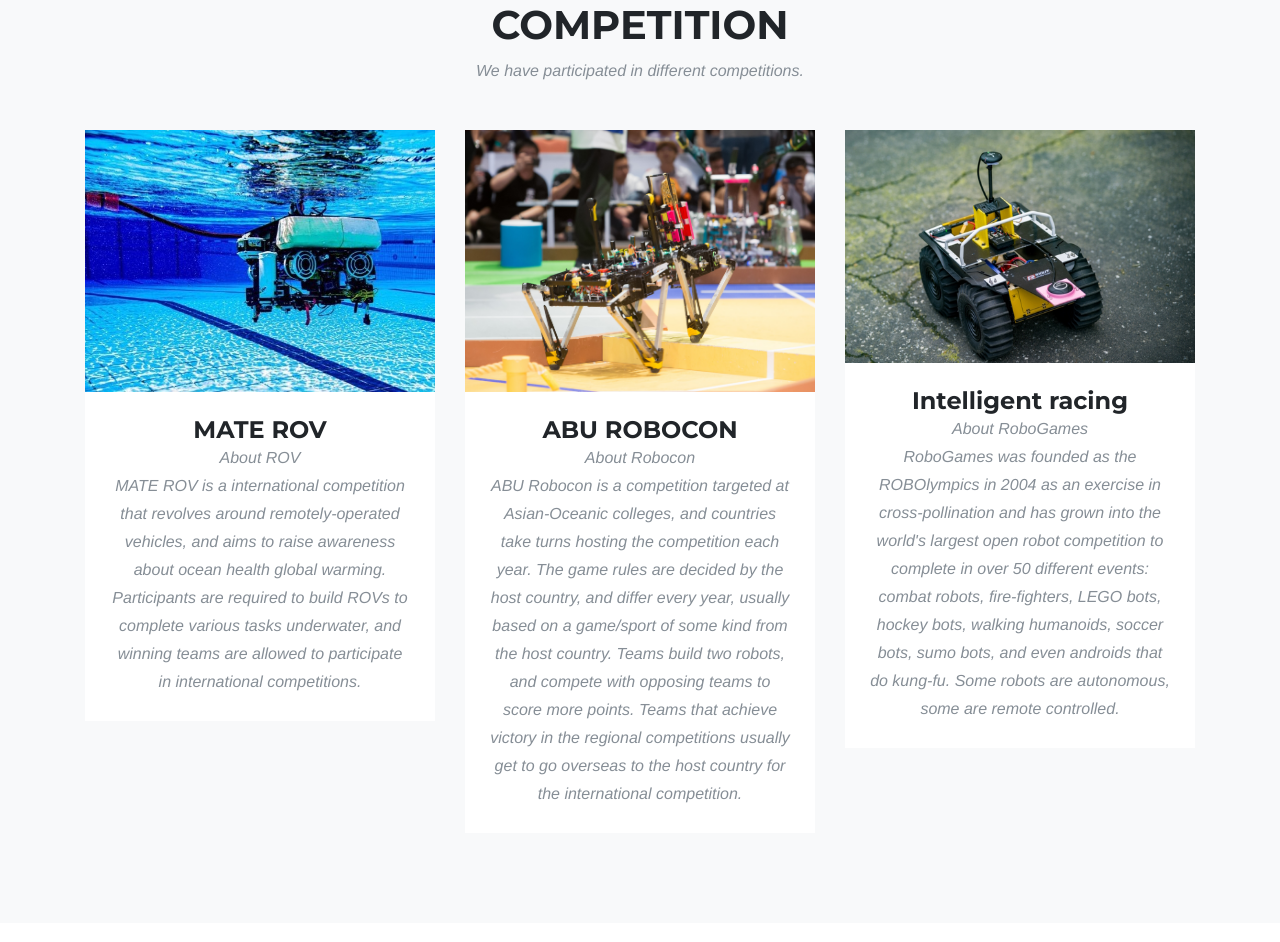
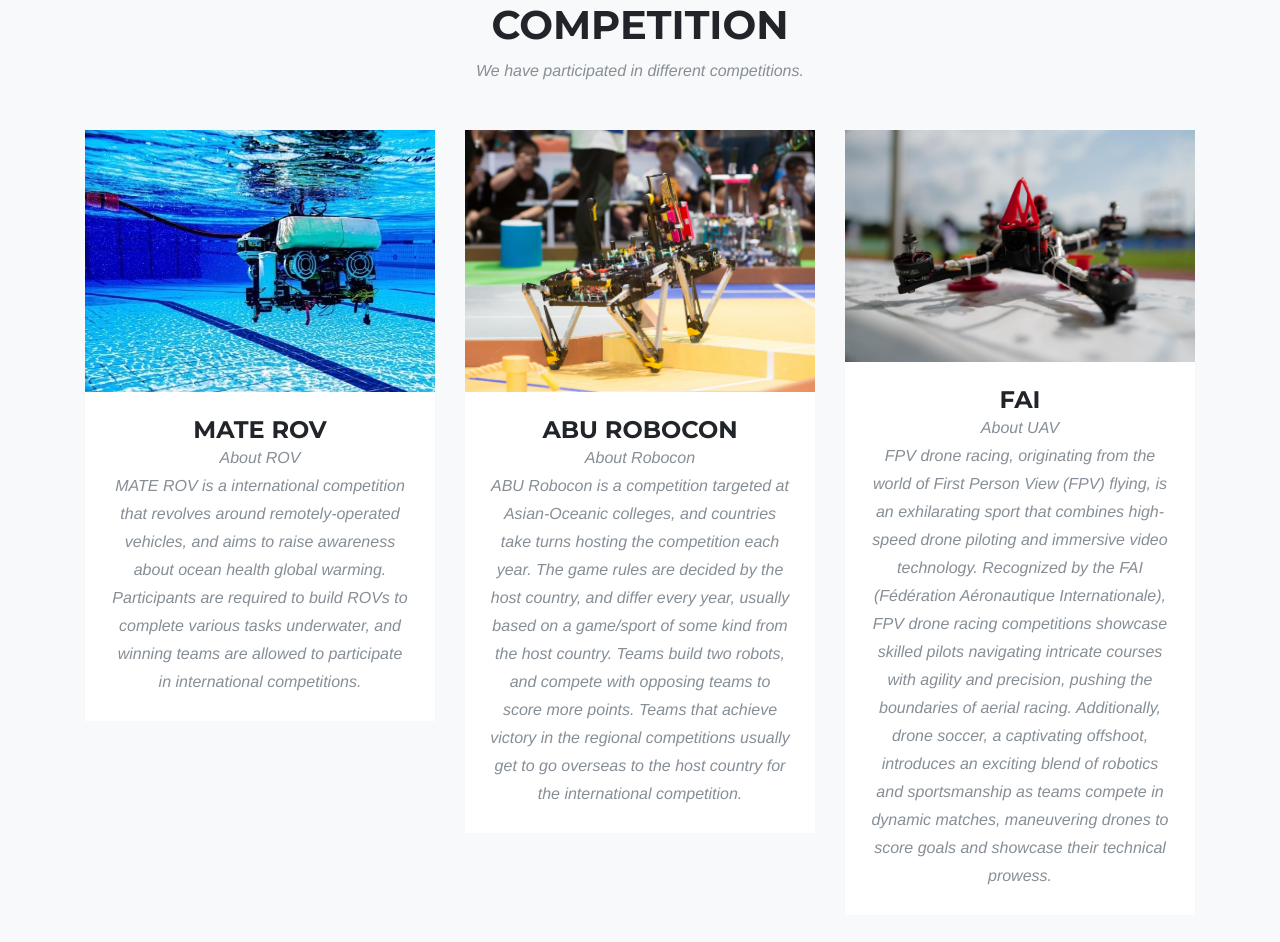
Before and after one commit to Henry-Loi/HKUST-Robotics-Team-Website, a plain HTML site: page index.html in a window 1280 px wide. Shown: the part 778-1720 px from the top of the page. Drawn offline with Linux system fonts and the light colour scheme; a web font is replaced by a local one.

Commit message:
add FAI UAV team

```diff
--- a/index.html
+++ b/index.html
@@ -218,23 +218,31 @@
               usually get to go overseas to the host country for the international competition.</p>
           </div>
         </div>
-        <!--
+
         <div class="col-md-4 col-sm-6 competition-item">
-            <a class="competition-link" href="https://nxpcup.nxp.com/" target="_blank">
+          <a class="competition-link"
+            href="https://www.fai.org/drone-sports?upcoming=1&f%5B0%5D=fai_event_year%3A2023&display=list "
+            target="_blank">
             <div class="competition-hover">
               <div class="competition-hover-content">
                 <i class="fa fa-plus fa-3x"></i>
               </div>
             </div>
-              <img class="img-fluid" src="img/portfolio/03-thumbnail.jpg" alt="">
+            <img class="img-fluid" src="img/portfolio/05-thumbnail.jpg" alt="">
           </a>
           <div class="competition-caption">
-              <h4>NXP CUP</h4>
-			  <p class="text-muted">About Smart Car</p>
-				<p class="text-muted">Participants aim to construct an autonomous vehicle that can follow a track accurately, usually relying on camera sensors and image processing. Members design and implement algorithims optimized for such a task, and aim to build a vehicle that can complete the track accurately and quickly.</p>
+            <h4>FAI</h4>
+            <p class="text-muted">About UAV</p>
+            <p class="text-muted">FPV drone racing, originating from the world of First Person View (FPV) flying, is an
+              exhilarating sport that combines high-speed drone piloting and immersive video technology. Recognized by
+              the FAI (Fédération Aéronautique Internationale), FPV drone racing competitions showcase skilled pilots
+              navigating intricate courses with agility and precision, pushing the boundaries of aerial racing.
+              Additionally, drone soccer, a captivating offshoot, introduces an exciting blend of robotics and
+              sportsmanship as teams compete in dynamic matches, maneuvering drones to score goals and showcase their
+              technical prowess.
           </div>
         </div>
-		  -->
+
         <div class="col-md-4 col-sm-6 competition-item">
           <a class="competition-link" href="http://robogames.net/" target="_blank">
             <div class="competition-hover">
@@ -245,8 +253,8 @@
             <img class="img-fluid" src="img/portfolio/04-thumbnail.jpg" alt="">
           </a>
           <div class="competition-caption">
-            <h4>Intelligent racing</h4>
-            <p class="text-muted">About RoboGames</p>
+            <h4>RoboGames</h4>
+            <p class="text-muted">About Intelligent racing</p>
             <p class="text-muted">RoboGames was founded as the ROBOlympics in 2004 as an exercise in cross-pollination
               and has grown into the world's largest open robot competition to complete in over 50 different events:
               combat robots, fire-fighters, LEGO bots, hockey bots, walking humanoids, soccer bots, sumo bots, and even
```
Also changed, not shown: img/portfolio/05-thumbnail.jpg (added). Lines whose indentation alone changed are shown as unchanged.
